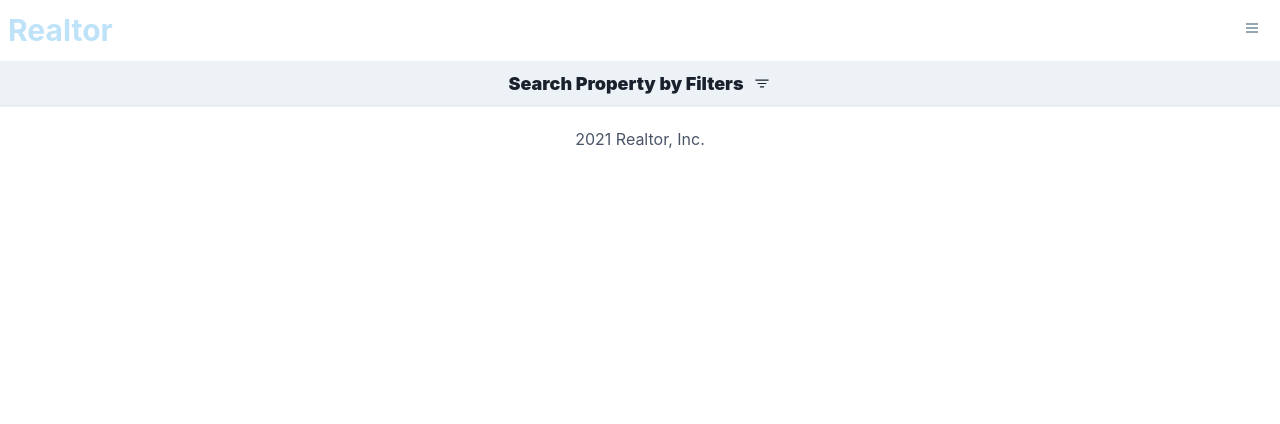
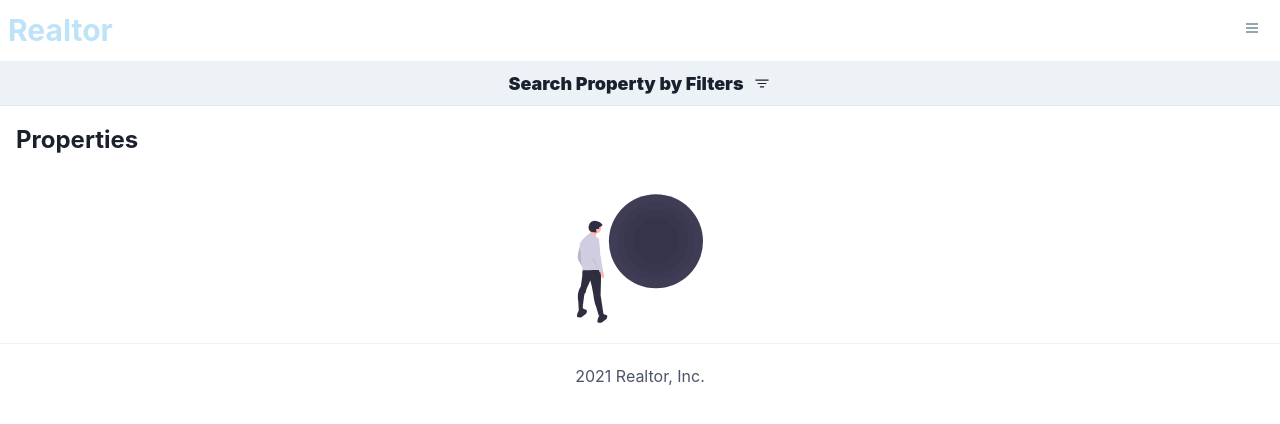
Before and after one commit to tla111/real-estate-jsm, a Next.js app: page /search in a window 1280 px wide. Shown: the top 424 px of the page. Built offline with nearby package versions, Linux system fonts and the light colour scheme.

Commit message:
working on search compoent

```diff
--- a/pages/search.js
+++ b/pages/search.js
@@ -3,7 +3,9 @@
 import Image from 'next/image';
 import { Flex, Box, Text, Icon } from '@chakra-ui/react';
 import { BsFilter } from 'react-icons/bs';
+import Property from '../components/Property';
 import SearchFilters from '../components/SearchFilters';
+import noresult from '../assets/images/noresult.svg'
 
 const Search = () => {
     const [searchFilters, setSearchFilters] = useState(false);
@@ -27,6 +29,17 @@
                 <Icon paddingLeft="2" w="7" as={BsFilter} />
             </Flex>
             {searchFilters && <SearchFilters />}
+            <Text fontSize="2xl" p="4" fontWeight="bold">
+                Properties {router.query.purpose}
+            </Text>
+            <Flex flexWrap="wrap">
+                {[].map((property) => <Property property={property} key={property.id} />)}
+            </Flex>
+            {[].length === 0 && (
+                <Flex justifyContent="center" alignItems="center" flexDirection="column" marginTop="5" marginBottom="5">
+                    <Image alt="no result" src={noresult} />
+                </Flex>
+            )}
         </Box>
     )
 }
```
